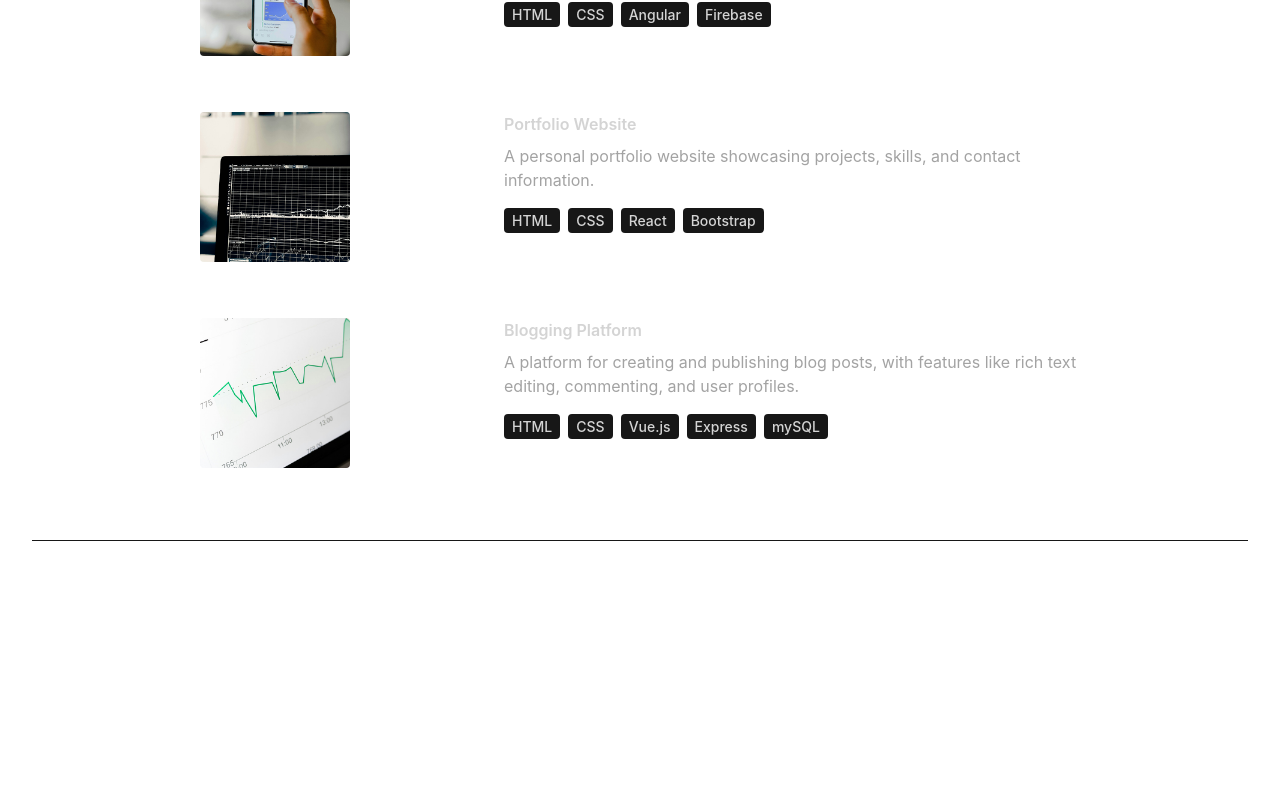
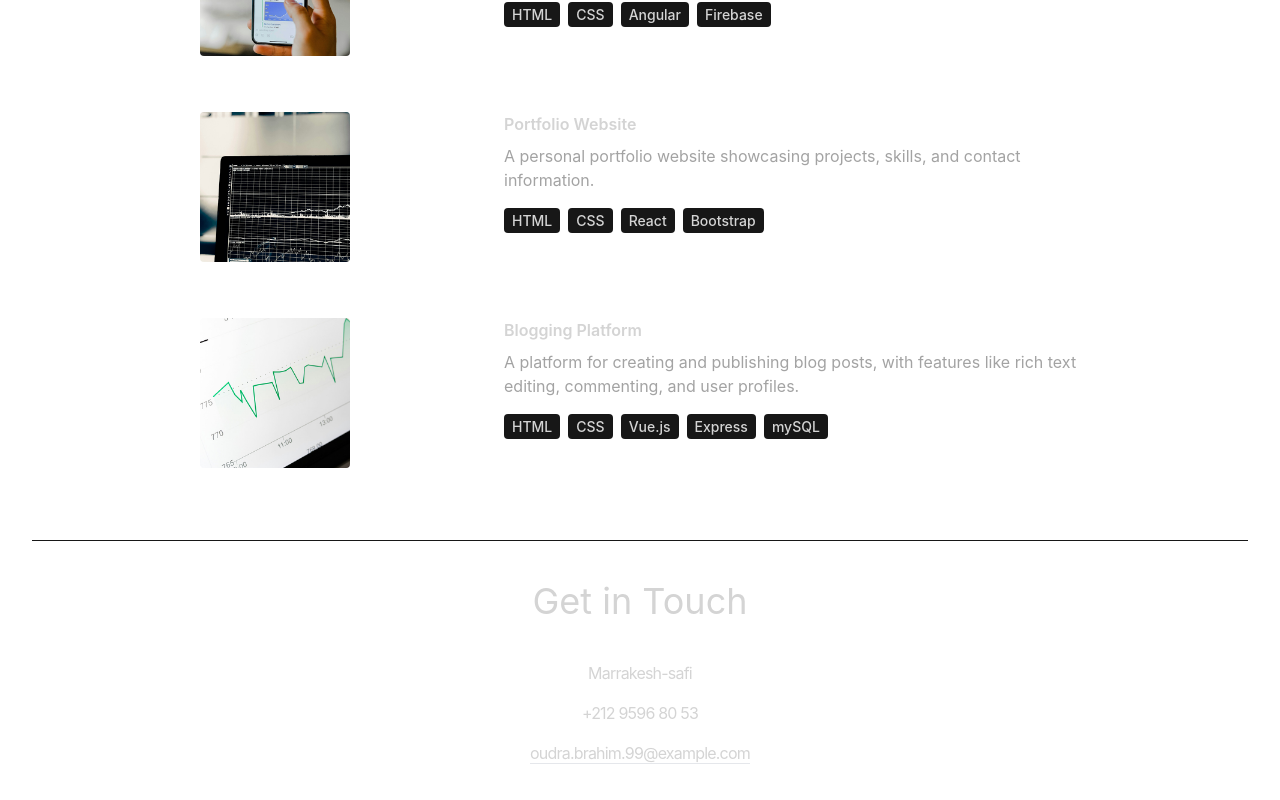
Before and after one commit to Oudra1729/Profil, a React (Vite) app: page / in a window 1280 px wide. Shown: the part 3452-4252 px from the top of the page. Before the commit the page ends 3993 px from the top, so only its background shows below. Built offline with nearby package versions, Linux system fonts and the light colour scheme.

Commit message:
"Added framer-motion dependency, updated package-lock.json, and modified App.jsx, constants/index.js files"

```diff
--- a/package.json
+++ b/package.json
@@ -10,6 +10,7 @@
     "preview": "vite preview"
   },
   "dependencies": {
+    "framer-motion": "^12.0.0-alpha.0",
     "react": "^18.3.1",
     "react-dom": "^18.3.1",
     "react-icons": "^5.3.0"
--- a/src/App.jsx
+++ b/src/App.jsx
@@ -5,6 +5,7 @@
 import Technologies from './components/Technologies';
 import Experience from './components/Experience';
 import Projects from './components/Projects';
+import Contact from './components/Contact';
 
 const App = () => {
   return (
@@ -17,6 +18,7 @@
         <Technologies />
         <Experience />
         <Projects />
+        <Contact/>
 
       </div>
     </div>
--- /dev/null
+++ b/src/components/Contact.jsx
@@ -0,0 +1,17 @@
+import { CONTACT } from "../constants"
+
+const Contact = () => {
+  return (
+    <div className="border-b border-neutral-900 pb-20">
+        <h1 className="my-10 text-center text-4xl">Get in Touch</h1>
+        <div className="text-center tracking-tighter">
+            <p className="my-4">{CONTACT.address}</p>
+            <p className="my-4">{CONTACT.phoneNo}</p>
+            <a className="border-b">{CONTACT.email}</a>
+        </div>
+
+    </div>
+  )
+}
+
+export default Contact
--- a/src/constants/index.js
+++ b/src/constants/index.js
@@ -70,7 +70,7 @@
 ];
 
 export const CONTACT = {
-  address: "767 Fifth Avenue, New York, NY 10153 ",
-  phoneNo: "+12 4555 666 00 ",
-  email: "me@example.com",
+  address: "Marrakesh-safi",
+  phoneNo: "+212 9596 80 53",
+  email: "oudra.brahim.99@example.com",
 };
```
Also changed, not shown: 1 other file (tests, documents, lock files or other folders).
